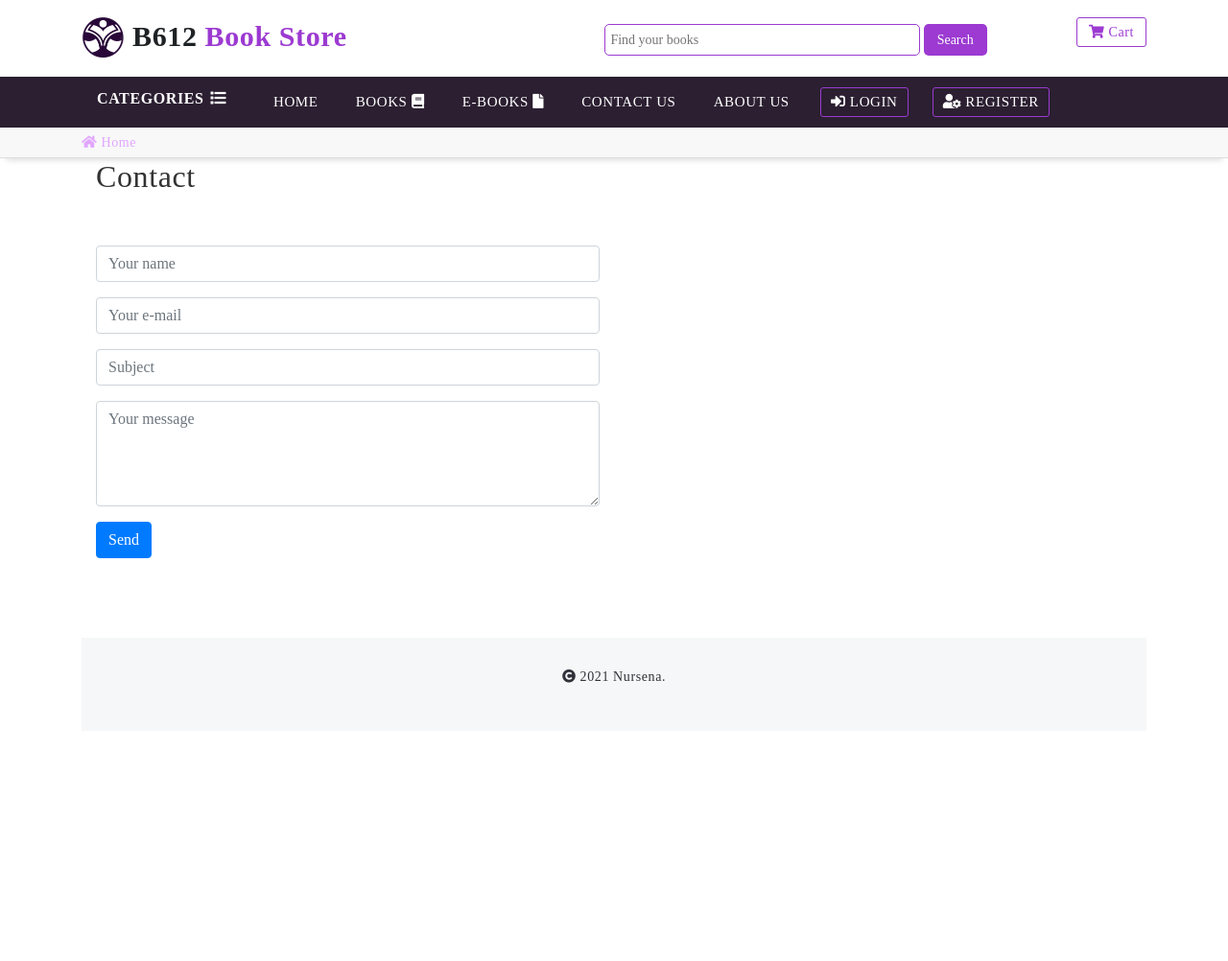
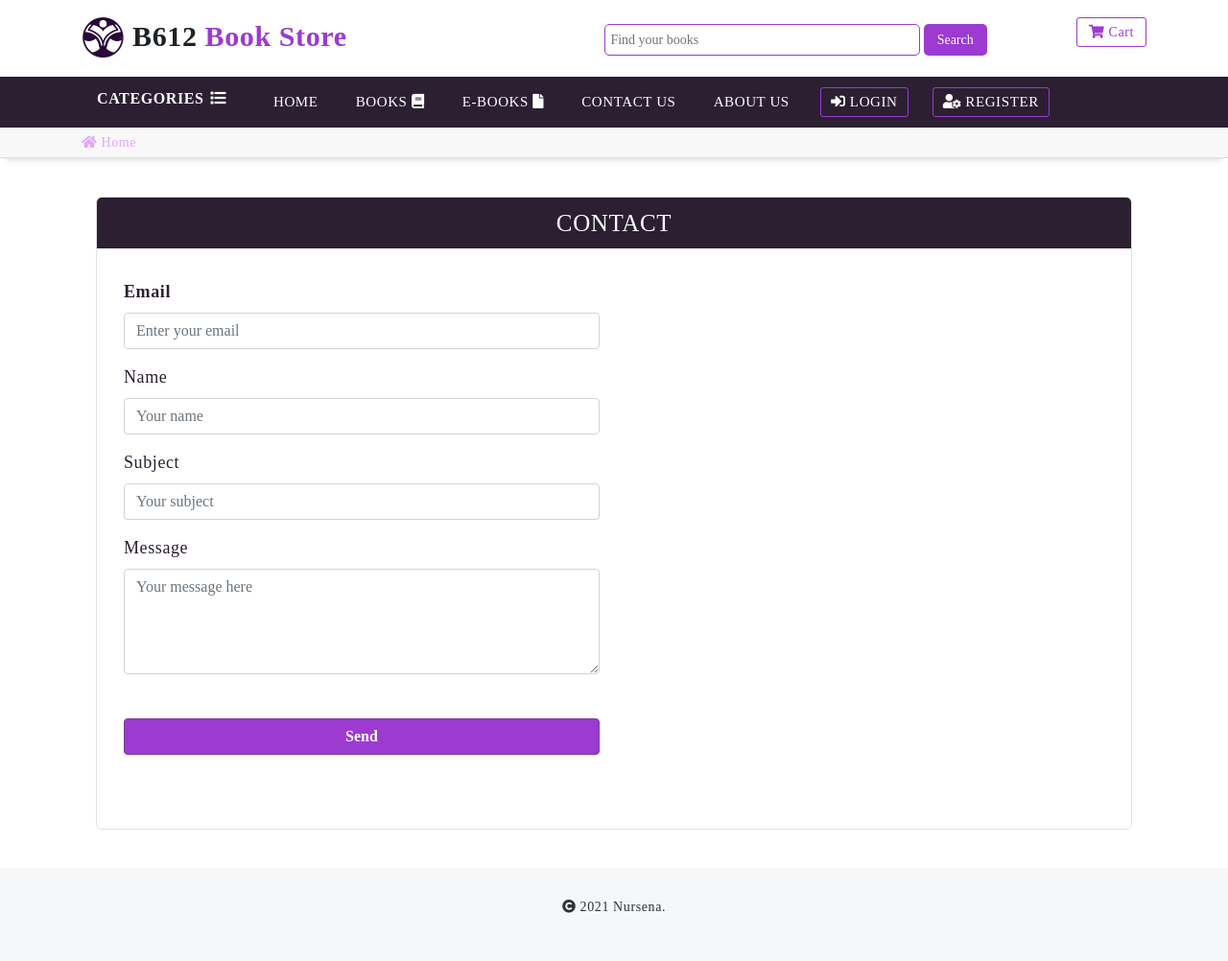
Before and after one commit to senafrakara/B612-Book-Store, a CodeIgniter app: page /B612-Book-Store/users/contactUs in a window 1280 px wide. Shown: the whole page at 96% size. Before the commit the page ends 712 px from the top, so only its background shows below. Run offline with CodeIgniter, Linux system fonts and the light colour scheme; tables that the repository leaves empty hold one stand-in row (values such as "Sample post"); some web fonts are replaced.

Commit message:
Contact Us updated-Forgot Password Done- UI updated

```diff
--- a/application/controllers/users.php
+++ b/application/controllers/users.php
@@ -286,19 +286,16 @@ class Users extends CI_Controller
 
             $result = $this->user_model->search($search);
 
-            if($result == 0)
-            {
+            if ($result == 0) {
 
                 $view['user_view'] = 'include/404nosearch';
                 $this->load->view('layouts/user_layout', $view);
-            } else
-            {
+            } else {
                 $this->load->model('user_model');
                 $view['books'] = $this->user_model->search($search);
                 $view['user_view'] = 'users/searchView';
                 $this->load->view('layouts/user_layout', $view);
             }
-
         }
     }
 
@@ -320,7 +317,7 @@ class Users extends CI_Controller
         $this->load->library('form_validation');
 
 
-        $this->form_validation->set_rules('name', 'Name', 'trim|required|min_length[4]|max_length[16]');
+        $this->form_validation->set_rules('name', 'Name', 'trim|required|min_length[3]|max_length[20]');
         $this->form_validation->set_rules('email', 'Email', 'trim|required|valid_email|min_length[6]|max_length[60]');
         $this->form_validation->set_rules('message', 'Message', 'trim|required|min_length[12]|max_length[200]');
 
@@ -336,37 +333,223 @@ class Users extends CI_Controller
             $subject = $this->input->post('subject');
             $message = $this->input->post('message');
 
+            $isSent = $this->sendMailContactUs($from_email, $subject, $message);
 
-            $to_email = 'senafrakara@gmail.com';
-
-
-            $config['protocol'] = 'smtp';
-            $config['smtp_host'] = 'ssl://smtp.gmail.com';
-            $config['smtp_port'] = '465';
-            $config['smtp_user'] = 'senafrakara@gmail.com';
-            $config['smtp_pass'] = '#';
-            $config['mailtype'] = 'html';
-            $config['charset'] = 'iso-8859-1';
-            $config['wordwrap'] = TRUE;
-            $config['newline'] = "\r\n";
-
-            $this->email->initialize($config);
-
-            //Send mail with data
-            $this->email->from($from_email, $name);
-            $this->email->to($to_email);
-            $this->email->subject($subject);
-            $this->email->message($message);
-
-            if ($this->email->send()) {
-                $this->session->set_flashdata('msg', '<div class="alert alert-success">Mail sent!</div>');
+            if ($isSent) {
+                $this->session->set_flashdata('msg', 'We received your email, We will reply to your e-mail soon!');
 
                 redirect('users/contactUs');
             } else {
-                $this->session->set_flashdata('msg', '<div class="alert alert-danger">Problem in sending</div>');
+                $this->session->set_flashdata('msg_fail', 'Mail could not sent, please try again!');
                 $view['user_view'] = 'users/contactUs';
+
                 $this->load->view('layouts/user_layout', $view);
             }
         }
     }
+
+    private function sendMailContactUs($from_email, $subject, $message)
+    {
+        $this->load->library('email');
+        $config = array(
+            "protocol"  => "smtp",
+            "smtp_host" => "smtp.googlemail.com",
+            "smtp_crypto" => "tls",
+            "smtp_port" => "587",
+            "smtp_user" => "senafrakara@gmail.com",
+            "smtp_pass" => "*Passw0rd#2009",
+            "charset" => "utf-8",
+            "mail_type" => "html",
+            "wordwrap" => true,
+            "newline" => "\r\n",
+        );
+
+        $this->email->initialize($config);
+        $this->email->to($from_email);
+        $this->email->from('senafrakara@gmail.com');
+        $this->email->subject($subject);
+        $this->email->message($message);
+
+        $this->email->set_header('Content-Type', 'text/html');
+        return $this->email->send();
+    }
+
+    public function ForgotPassword()
+    {
+        $this->load->model('admin_model');
+        $view['categories'] = $this->admin_model->getCategory();
+
+        $this->form_validation->set_rules(
+            'email',
+            'Email',
+            'trim|required|valid_email|xss_clean',
+            array(
+                'required' => 'Email field can not be empty'
+            )
+        );
+
+        if (!$this->form_validation->run()) {
+
+            $view['user_view'] = "users/password_reset_form";
+            $this->load->view('layouts/user_layout', $view);
+        } else {
+
+            $email = $this->input->post('email');
+
+            $this->load->model('user_model');
+            $user = $this->user_model->userCheck($email);
+
+            if ($user) {
+
+                $hash = md5($this->config->item('salt'));
+                $date = date('Y-m-d H:i:s');
+
+                $this->load->model('user_model');
+
+                if ($this->user_model->addResetToken($user->id, $hash, $date)) {
+
+                    $this->sendMaill($email, $user->name, $hash);
+                    $view['user_view'] = "users/password_reset_done";
+                    $this->load->view('layouts/user_layout', $view);
+                } else {
+                }
+            } else {
+                $this->session->set_flashdata('no_access', ' Email not found!');
+                redirect(base_url('users/login'));
+            }
+        }
+    }
+
+
+
+    public function checkResetPassword()
+    {
+        $this->load->model('admin_model');
+        $view['categories'] = $this->admin_model->getCategory();
+
+        $this->form_validation->set_rules('newpass', 'New Password', 'trim|required|min_length[3]|xss_clean');
+        $this->form_validation->set_rules(
+            'cnewpass',
+            'Confirm Password',
+            'trim|required|min_length[3]|matches[newpass]'
+        );
+        if (!$this->form_validation->run()) {
+
+            $view['user_view'] = "users/password_reset_confirm";
+            $this->load->view('layouts/user_layout', $view);
+        } else {
+
+            $email = $_GET['email'];
+            $token = $_GET['token'];
+            $this->load->model('user_model');
+
+            $token_created_at = $this->user_model->verify_user($email, $token);
+
+            if ($token_created_at) {
+
+                if ($this->__validToken($token_created_at->token_created_at)) {
+                    $options = ['cost' => 12];
+                    $encripted_pass = password_hash($this->input->post('newpass'), PASSWORD_BCRYPT, $options);
+
+                    $data = array(
+                        'password' => $encripted_pass,
+                    );
+
+                    $this->load->model('user_model');
+                    $changePwd = $this->user_model->changePassword($email, $data);
+                    if ($changePwd) {
+                        $view['user_view'] = "users/password_reset_complete";
+                        $this->load->view('layouts/user_layout', $view);
+                    } else {
+                        $this->session->set_flashdata('no_access', ' The password could not reset!');
+                        redirect(base_url('users/login'));
+                    }
+                } else {
+                    $this->session->set_flashdata('no_access', ' The password reset request has either expired or is invalid.');
+                    redirect(base_url('users/login'));
+                }
+            }
+        }
+    }
+
+    private function __validToken($token_created_at)
+    {
+        $expired = strtotime($token_created_at) + 86400;
+        $time = strtotime("now");
+        if ($time < $expired) {
+            return TRUE;
+        }
+        return FALSE;
+    }
+
+    public function sendMaill($email, $name, $hash)
+    {
+        $this->load->library('email');
+        $config = array(
+            "protocol"  => "smtp",
+            "smtp_host" => "smtp.googlemail.com",
+            "smtp_crypto" => "tls",
+            "smtp_port" => "587",
+            "smtp_user" => "senafrakara@gmail.com",
+            "smtp_pass" => "*Passw0rd#2009",
+            "charset" => "utf-8",
+            "mail_type" => "html",
+            "wordwrap" => true,
+            "newline" => "\r\n",
+        );
+
+        $this->email->initialize($config);
+        $this->email->to($email);
+        $this->email->from('senafrakara@gmail.com');
+        $this->email->subject('Reset password for B612 Book Store;');
+        $this->email->message("Dear " . $name . ", you are receiving this email because you requested a password reset for your user account at B612 Book Store." . "\n" .
+            "Please go to the following page and choose a new password: <a href=" . base_url('users/checkResetPassword/') . "?email=" . $email . "&token=" . $hash . ">Click here</a>  .");
+
+
+        $this->email->set_header('Content-Type', 'text/html');
+
+        $this->email->send();
+    }
+
+    // private function __generateToken($uid)
+    // {
+    //     if (empty($uid)) {
+    //         return null;
+    //     }
+
+    //     // Generate a random string 100 chars in length.
+    //     $token = "";
+    //     for ($i = 0; $i < 100; $i++) {
+    //         $d = rand(1, 100000) % 2;
+    //         $d ? $token .= chr(rand(33, 79)) : $token .= chr(rand(80, 126));
+    //     }
+
+    //     (rand(1, 100000) % 2) ? $token = strrev($token) : $token = $token;
+
+    //     // Generate hash of random string
+    //     $hash = hash('sha256', $token, true);;
+    //     for ($i = 0; $i < 20; $i++) {
+    //         $hash = hash('sha256', $hash,  true);
+    //     }
+
+    //     $this->load->model('user_model');
+
+    //     $date = date('Y-m-d H:i:s');
+
+    //     $tokenData = array(
+    //         'token' => $hash,
+    //     );
+
+    //     $this->session->set_userdata($tokenData);
+    //     if ($this->user_model->addResetToken($uid, $date)) {
+    //         $data = array(
+    //             'success' => TRUE,
+    //             'hash' => $hash
+    //         );
+    //         return $data;
+    //     } else {
+
+    //         return FALSE;
+    //     }
+    // }
 }
--- a/application/views/include/literatureBooks.php
+++ b/application/views/include/literatureBooks.php
@@ -1,6 +1,6 @@
 <div class="row con-flex">
     <?php foreach ($literatureBooks as $book) : ?>
-        <div class="col-lg-2 col-md-3 col-sm-4">
+        <div class="col-lg-3 col-md-4 col-sm-5">
             <div id="single-book">
                 <div id="book-image">
                     <?php print '<img src = "' . strip_tags($book->book_image) . '" alt = "">'; ?>
--- a/application/views/include/novelBooks.php
+++ b/application/views/include/novelBooks.php
@@ -1,6 +1,6 @@
 <div class="row con-flex">
     <?php foreach ($novelBooks as $book) : ?>
-        <div class="col-lg-2 col-md-3 col-sm-4">
+        <div class="col-lg-3 col-md-4 col-sm-5">
             <div id="single-book">
                 <div id="book-image">
                     <?php print '<img src = "' . strip_tags($book->book_image) . '" alt = "">'; ?>
--- a/application/views/include/recentBooks.php
+++ b/application/views/include/recentBooks.php
@@ -1,6 +1,6 @@
 <div class="row con-flex">
     <?php foreach ($recentBooks as $book) : ?>
-        <div class="col-lg-2 col-md-3 col-sm-4">
+        <div class="col-lg-3 col-md-4 col-sm-5">
             <div id="single-book">
                 <div id="book-image">
                     <?php print '<img src = "' . strip_tags($book->book_image) . '" alt = "">'; ?>
--- a/application/views/include/scienceBooks.php
+++ b/application/views/include/scienceBooks.php
@@ -1,6 +1,6 @@
 <div class="row con-flex">
     <?php foreach ($scienceBooks as $book) : ?>
-        <div class="col-lg-2 col-md-3 col-sm-4">
+        <div class="col-lg-3 col-md-4 col-sm-5">
             <div id="single-book">
                 <div id="book-image">
                     <?php print '<img src = "' . strip_tags($book->book_image) . '" alt = "">'; ?>
--- a/application/views/users/allBooks.php
+++ b/application/views/users/allBooks.php
@@ -13,7 +13,7 @@
 
 <div class="row con-flex">
     <?php foreach ($books as $book) : ?>
-        <div class="col-lg-2 col-md-3 col-sm-4">
+        <div class="col-lg-3 col-md-4 col-sm-5">
             <div id="single-book">
                 <div id="book-image">
                     <?php print '<img src = "' . strip_tags($book->book_image) . '" alt = "">'; ?>
--- a/application/views/users/contactUs.php
+++ b/application/views/users/contactUs.php
@@ -1,25 +1,56 @@
+<?php
+if ($this->session->flashdata('msg')) {
+    print '<div class= "success-msg">' . $this->session->flashdata('msg') . '</div>';
+}
+
+if ($this->session->flashdata('msg_fail')) {
+    print '<div class= "error-msg">' . $this->session->flashdata('msg_fail') . '</div>';
+}
+
+?>
+
+<div class="login-form-area">
     <div class="container">
-<h2>Contact</h2>
+        <div class="login-form">
+            <div class="form-header">Contact</div>
             <div class="row">
                 <div class="col-lg-6">
-        <?php echo $this->session->flashdata('msg'); ?>
-        <form action="<?php echo base_url('users/contactUs'); ?>" method="post">
+                    <?= form_open('users/contactUs'); ?>
                     <div class="form-group">
-            <input name="name" placeholder="Your name" type="text" value="<?php echo set_value('name'); ?>" class="form-control" />
-            <?php echo form_error('name', '<span class="text-danger">','</span>'); ?>
+                        <label for="email"><b>Email</b></label>
+
+                        <?= form_input(['name' => 'email', 'placeholder' => 'Enter your email', 'value' => set_value('email'), 'class' => 'form-control']); ?>
+
+                        <?= form_error('email', '<div class="text-danger">', '</div>'); ?>
                     </div>
                     <div class="form-group">
-            <input name="email" placeholder="Your e-mail" type="text" value="<?php echo set_value('email'); ?>" class="form-control" />
-            <?php echo form_error('email', '<span class="text-danger">','</span>'); ?>
+                        <label for="name">Name</label>
+                        <?= form_input(['name' => 'name', 'placeholder' => 'Your name', 'value' => set_value('name'), 'class' => 'form-control']) ?>
+
+                        <div class="text-danger form-error"><?= form_error('name') ?></div>
                     </div>
                     <div class="form-group">
-            <input name="subject" placeholder="Subject" type="text" value="<?php echo set_value('subject'); ?>" class="form-control" />
+                        <label for="subject">Subject</label>
+                        <?= form_input(['name' => 'subject', 'placeholder' => 'Your subject', 'value' => set_value('subject'), 'class' => 'form-control']) ?>
+
+                        <div class="text-danger form-error"><?= form_error('subject') ?></div>
                     </div>
                     <div class="form-group">
-            <textarea name="message" rows="4" class="form-control" placeholder="Your message"><?php echo set_value('message'); ?></textarea>
-            <?php echo form_error('message', '<span class="text-danger">','</span>'); ?>
+                        <label for="message">Message</label>
+                        <?= form_textarea(['name' => 'message', 'placeholder' => 'Your message here', 'value' => set_value('message'), 'class' => 'form-control', 'rows' => '4']) ?>
+
+                        <div class="text-danger form-error"><?= form_error('subject') ?></div>
                     </div>
-        <button name="submit" type="submit" class="btn btn-primary">Send</button>
-        </form>
+
+                    <div class="form-group">
+                        <?= form_submit(['name' => 'submit', 'value' => 'Send', 'class' => 'btn btn-primary my-btn login-btn']); ?>&nbsp
+
+                    </div>
+
+                    <?= form_close(); ?>
+                </div>
+
             </div>
         </div>
+    </div>
+</div>
--- /dev/null
+++ b/application/views/users/password_reset_complete.php
@@ -0,0 +1,3 @@
+
+<h1>Password reset complete</h1>
+<p>Your new password has been set. You can log in now on the <a href="<?= base_url('users/login')?>">log in page</a>.</p>
--- /dev/null
+++ b/application/views/users/password_reset_done.php
@@ -0,0 +1,2 @@
+<h1>Check your inbox.</h1>
+<p>We've emailed you instructions for setting your password. You should receive the email shortly!</p>
--- a/style/css/style.css
+++ b/style/css/style.css
@@ -289,7 +289,6 @@ h1, h2, h3, h4, h5, h6 {
     width: 100%;
 }
 
-/*========= Slider area CSS =========*/
 
 .slider-bg-1 {
     background-image: url(../../style/img/slider/slider.png);
@@ -594,6 +593,8 @@ form#user-search {
 
 #acc {
     margin-top: 12px;
+    color: #2b1f31;
+    font-size: 15px;
 }
 
 small a {
@@ -919,7 +920,7 @@ small a {
 #addto-cart a {
     color: #fff;
     font-size: 14px;
-    background: #F8694A;
+    background: #9c3ad1;
     display: block;
     padding: 6px 0;
     text-transform: uppercase;
@@ -996,7 +997,7 @@ small a {
 
 #book-details a {
     display: block;
-    background: #00307f;
+    background: #2b1f31;
     position: absolute;
     width: 100%;
     left: 0;
@@ -1009,7 +1010,7 @@ small a {
 }
 
 #book-details a:hover {
-    background: #004ece;
+    background: #9c3ad1;
 }
 
 #single-book:hover #book-details a {
@@ -1399,3 +1400,40 @@ a.btn.btn-primary.dropdown-item.waves-effect.waves-light.user-panel-button:hover
     border: solid 1px #e2e2e2;
     background-color: #ffffff;
 }
+
+.forgot-pwd{
+    font-size: 15px;
+    color: #2b1f31;
+    font-weight: 700;
+}
+.forgot-pwd:hover{
+    color: #9c3ad1;
+}
+
+
+.form-group label {
+    font-size: 18px;
+    color: #2b1f31;
+}
+.login-btn{
+    width: 100%;
+}
+
+.forgotpwd-form{
+    border: 1px solid #dddd;
+    padding: 40px 28px;
+    margin: 40px 0;
+    min-height: 250px;
+    position: relative;
+    border-radius: 6px;
+    overflow: hidden;
+}
+
+.forgot-pwd-area{
+    display: flex;
+    flex-direction: column;
+    align-items: center;
+}
+.form-group .btn {
+    width: 100%;
+}
```
Also changed, not shown: application/models/user_model.php (+43 -6 lines), application/views/users/cart.php (added, +52 -0 lines), application/views/users/forgotPassword.php (added, +32 -0 lines), application/views/users/login.php (+21 -27 lines), application/views/users/password_reset_confirm.php (added, +18 -0 lines), application/views/users/password_reset_form.php (added, +29 -0 lines). Lines whose indentation alone changed are shown as unchanged.
